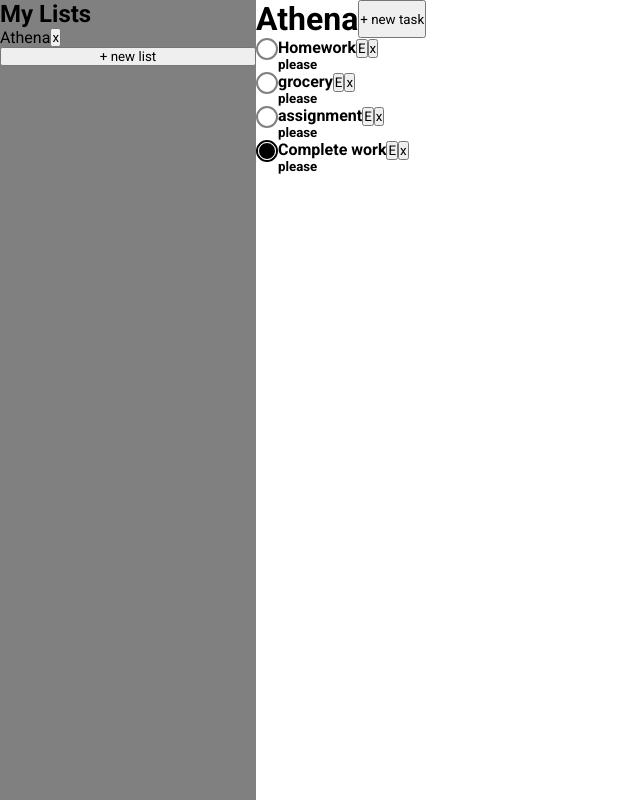
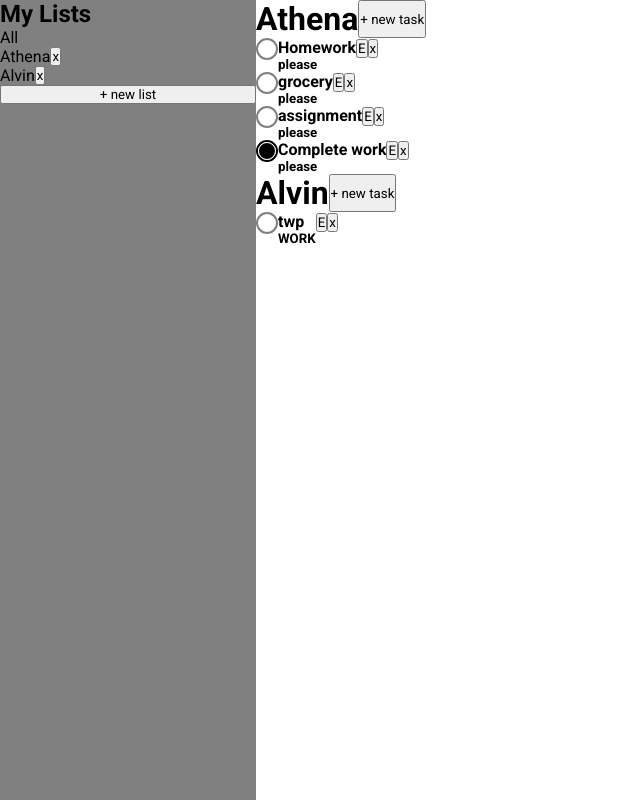
Before and after one commit to ashleyl1u/to-do-list, a website built with webpack: page src/index.html in a window 1280 px wide. Shown: the whole page, without its empty margins (0-640 px from the left). Built offline with nearby package versions, Linux system fonts and the light colour scheme.

Commit message:
Create an all page

```diff
--- a/src/index.js
+++ b/src/index.js
@@ -1,17 +1,35 @@
 import './styles/main.css';
-import { renderContent, Task } from './scripts/tasks';
-import {  List } from './scripts/lists';
+import { renderContent, Task , renderTasks} from './scripts/tasks';
+import {  List , lists} from './scripts/lists';
 import { renderSideBar } from './scripts/side-bar';
 
 
 
-renderSideBar();
+
 
 const tempTask = new List('Athena');
 tempTask.tasks.push(new Task('Homework', 'please'));
 tempTask.tasks.push(new Task('grocery', 'please'));
-tempTask.tasks.push(new Task(' assignment', 'please'));
+tempTask.tasks.push(new Task('assignment', 'please'));
 
 tempTask.completedTasks.push(new Task('Complete work', 'please'));
 
-renderContent(tempTask);
+const tempTask2 = new List('Alvin');
+tempTask2.tasks.push(new Task('twp', 'WORK'));
+
+
+lists.push(tempTask);
+lists.push(tempTask2);
+
+renderSideBar();
+
+document.getElementById('content').innerHTML='';
+lists.forEach((list) => {
+  renderContent(list);
+  renderTasks(list);
+});
+
+/*
+  create an all page
+ get item --> if null --> create a list
+*/
--- a/src/scripts/lists.js
+++ b/src/scripts/lists.js
@@ -1,5 +1,5 @@
 import { closeOverlay } from "./overlay";
-import { renderContent } from "./tasks";
+import { renderContent , renderTasks} from "./tasks";
 
 
 export class List {
@@ -34,7 +34,7 @@ export class List {
   }
 }
 
-export let lists = [new List('Athena')];
+export let lists = [];
 
 
 export function renderLists() {
@@ -74,7 +74,9 @@ function addListListeners(){
 
   document.querySelectorAll('.list-content').forEach((list) => {
     list.addEventListener('click', () => {
+      document.getElementById('content').innerHTML='';
       renderContent(lists[list.getAttribute('id')]);
+      renderTasks(lists[list.getAttribute('id')]);
     });
   });
 }
--- a/src/scripts/side-bar.js
+++ b/src/scripts/side-bar.js
@@ -1,12 +1,25 @@
 
-import { renderLists , renderNewListForm } from "./lists";
+import { renderLists , renderNewListForm, lists } from "./lists";
 import {openOverlay} from './overlay';
+import { renderContent , renderTasks} from "./tasks";
 import '../styles/side-bar.css';
 
 export function renderSideBar() {
   const myListHeader = document.createElement('h2');
   myListHeader.textContent = 'My Lists';
   document.getElementById('side-bar').appendChild(myListHeader);
+
+  const mainContainer = document.createElement('div');
+  mainContainer.setAttribute('id', 'main-container');
+
+  const all = document.createElement('div');
+  all.setAttribute('id', 'all-btn');
+  all.textContent = 'All';
+
+  mainContainer.appendChild(all);
+  document.getElementById('side-bar').appendChild(mainContainer);
+
+
   const listContainer = document.createElement('div');
   listContainer.setAttribute('id' , 'list-container');
   document.getElementById('side-bar').appendChild(listContainer);
@@ -19,9 +32,23 @@ export function renderSideBar() {
 
   document.getElementById('side-bar').appendChild(newListBtn);
 
+  addSidebarListeners();
+
+}
+
+
+function addSidebarListeners(){
   document.getElementById('new-list-btn').addEventListener('click', () => {
     openOverlay();
     renderNewListForm();
   });
 
+
+  document.getElementById('all-btn').addEventListener('click', () => {
+    document.getElementById('content').innerHTML='';
+    lists.forEach((list) => {
+      renderContent(list);
+      renderTasks(list);
+    })
+  });
 }
--- a/src/scripts/tasks.js
+++ b/src/scripts/tasks.js
@@ -28,62 +28,59 @@ export class Task{
 
 
 export function renderContent(list) {
-  document.getElementById('content').innerHTML='';
+  const listContentContainer = document.createElement('div');
+
   const tasksHeader = document.createElement('div');
-  tasksHeader.setAttribute('id', 'tasks-header');
+  tasksHeader.classList.add('tasks-header');
 
   const listName = document.createElement('h1');
   listName.textContent = list.title;
 
   const newTaskBtn = document.createElement('button');
-  newTaskBtn.setAttribute('id', 'new-task-btn');
+  newTaskBtn.setAttribute('id',`new-task-btn-${list.title}`);
+  newTaskBtn.classList.add('new-task-btn');
   newTaskBtn.textContent = '+ new task';
 
   tasksHeader.appendChild(listName);
   tasksHeader.appendChild(newTaskBtn);
 
-  document.getElementById('content').appendChild(tasksHeader);
+  listContentContainer.appendChild(tasksHeader);
 
   const taskContainer = document.createElement('div');
-  taskContainer.setAttribute('id', 'task-container');
+  taskContainer.setAttribute('id',  `uncompleted-task-container-${list.title}`);
 
   const completedTaskContainer = document.createElement('div');
-  completedTaskContainer.setAttribute('id', 'completed-task-container');
+  completedTaskContainer.setAttribute('id', `completed-task-container-${list.title}`);
 
 
-  document.getElementById('content').appendChild(taskContainer);
-  document.getElementById('content').appendChild(completedTaskContainer);
+  listContentContainer.appendChild(taskContainer);
+  listContentContainer.appendChild(completedTaskContainer);
+
+  document.getElementById('content').appendChild(listContentContainer);
 
   addContentListeners(list);
 
-
-  renderTasks(list);
 
 }
 
 function addContentListeners(list){
 
-  document.getElementById('new-task-btn').addEventListener('click', () => {
+  document.getElementById(`new-task-btn-${list.title}`).addEventListener('click', () => {
     openOverlay();
     renderTaskForm(list, 'add', 'n/a');
-  })
-}
+  });
 
 
 
+}
 
-function renderTasks (list) {
-  const tasks = list.tasks;
-  const completedTasks = list.completedTasks;
-
-  document.getElementById('task-container').innerHTML = '';
-  tasks.forEach((task, index) =>{
-
+function renderUncompletedTasks(task, index, list){
   const taskContent = document.createElement('div');
   taskContent.classList.add('task-content');
 
   const checkbox = document.createElement('div');
-    checkbox.classList.add('checkbox-unchecked');
+  checkbox.classList.add( `checkbox-unchecked-${list.title}`);
+  checkbox.classList.add( `checkbox-unchecked`);
   checkbox.setAttribute('id', index);
 
   const taskInfo = document.createElement('div');
@@ -104,12 +101,12 @@ function renderTasks (list) {
 
   const taskDeleteBtn = document.createElement('button');
   taskDeleteBtn.textContent = 'x';
-    taskDeleteBtn.classList.add('task-delete-btn');
+  taskDeleteBtn.classList.add(`task-delete-btn-${list.title}`);
   taskDeleteBtn.setAttribute('id', `unchecked-${index}`);
 
   const taskEditBtn = document.createElement('button');
   taskEditBtn.textContent = 'E';
-    taskEditBtn.classList.add('task-edit-btn');
+  taskEditBtn.classList.add(`task-edit-btn-${list.title}`);
   taskEditBtn.setAttribute('id', `unchecked-${index}`);
 
   btnContainer.appendChild(taskEditBtn);
@@ -122,17 +119,16 @@ function renderTasks (list) {
   taskContent.appendChild(taskInfo);
   taskContent.appendChild(btnContainer);
 
-    document.getElementById('task-container').appendChild(taskContent);
+  document.getElementById(`uncompleted-task-container-${list.title}`).appendChild(taskContent);
+}
 
-  });
-
-  document.getElementById('completed-task-container').innerHTML = '';
-  completedTasks.forEach((completeTask, index) => {
+function renderCompletedTasks(completeTask, index, list){
   const taskContent = document.createElement('div');
   taskContent.classList.add('task-content');
 
   const checkbox = document.createElement('div');
-    checkbox.classList.add('checkbox-checked');
+  checkbox.classList.add( `checkbox-checked-${list.title}`);
+  checkbox.classList.add( `checkbox-checked`);
   checkbox.setAttribute('id', index);
 
   const checkboxStatus = document.createElement('div');
@@ -143,6 +139,7 @@ function renderTasks (list) {
   taskInfo.classList.add('task-info');
 
   const taskTitle = document.createElement('h4');
+
   taskTitle.textContent = completeTask.title;
 
   const taskNote = document.createElement('h5');
@@ -157,12 +154,12 @@ function renderTasks (list) {
 
   const taskDeleteBtn = document.createElement('button');
   taskDeleteBtn.textContent = 'x';
-    taskDeleteBtn.classList.add('task-delete-btn');
+  taskDeleteBtn.classList.add(`task-delete-btn-${list.title}`);
   taskDeleteBtn.setAttribute('id', `checked-${index}`);
 
   const taskEditBtn = document.createElement('button');
   taskEditBtn.textContent = 'E';
-    taskEditBtn.classList.add('task-edit-btn');
+  taskEditBtn.classList.add(`task-edit-btn-${list.title}`);
   taskEditBtn.setAttribute('id', `checked-${index}`);
 
   btnContainer.appendChild(taskEditBtn);
@@ -172,7 +169,25 @@ function renderTasks (list) {
   taskContent.appendChild(taskInfo);
   taskContent.appendChild(btnContainer);
 
-    document.getElementById('completed-task-container').appendChild(taskContent);
+  document.getElementById(`completed-task-container-${list.title}`).appendChild(taskContent);
+}
+
+
+export function renderTasks (list) {
+  const tasks = list.tasks;
+  const completedTasks = list.completedTasks;
+
+  document.getElementById(`uncompleted-task-container-${list.title}`).innerHTML = '';
+  tasks.forEach((task, index) =>{
+
+    renderUncompletedTasks(task, index, list);
+
+  });
+
+  document.getElementById(`completed-task-container-${list.title}`).innerHTML = '';
+  completedTasks.forEach((completeTask, index) => {
+    renderCompletedTasks(completeTask, index, list);
+
   });
 
 
@@ -181,15 +196,16 @@ function renderTasks (list) {
 }
 
 function addTaskListeners(list){
-  document.querySelectorAll('.checkbox-unchecked').forEach((uncheckedCheckbox) => {
+  document.querySelectorAll(`.checkbox-unchecked-${list.title}`).forEach((uncheckedCheckbox) => {
     uncheckedCheckbox.addEventListener('click', () => {
       updateTaskLists(uncheckedCheckbox.getAttribute('id'), list.tasks, list.completedTasks);
       renderTasks(list);
 
+
     });
   });
 
-  document.querySelectorAll('.checkbox-checked').forEach((checkedCheckbox) => {
+  document.querySelectorAll(`.checkbox-checked-${list.title}`).forEach((checkedCheckbox) => {
     checkedCheckbox.addEventListener('click', () => {
 
       updateTaskLists( checkedCheckbox.getAttribute('id'), list.completedTasks, list.tasks);
@@ -197,7 +213,7 @@ function addTaskListeners(list){
     });
   });
 
-  document.querySelectorAll('.task-delete-btn').forEach((btn) =>{
+  document.querySelectorAll(`.task-delete-btn-${list.title}`).forEach((btn) =>{
     btn.addEventListener('click', () => {
       const btnId = btn.getAttribute('id');
       const btnInfo = btnId.split('-');
@@ -213,9 +229,8 @@ function addTaskListeners(list){
   });
 
 
-  document.querySelectorAll('.task-edit-btn').forEach((btn) =>{
+  document.querySelectorAll(`.task-edit-btn-${list.title}`).forEach((btn) =>{
     btn.addEventListener('click', () => {
-      //continue: make edit button for the tasks
       const btnInfo = btn.getAttribute('id').split('-');
       const taskList = btnInfo[0] === 'unchecked' ? list.tasks : list.completedTasks;
       const taskIndex = btnInfo[1];
--- a/src/styles/tasks.css
+++ b/src/styles/tasks.css
@@ -1,4 +1,4 @@
-#tasks-header{
+.tasks-header{
   display: flex;
 }
 
```
Also changed, not shown: src/index.html (+1 -0 lines), src/scripts/storage.js (added). Lines whose indentation alone changed are shown as unchanged.
